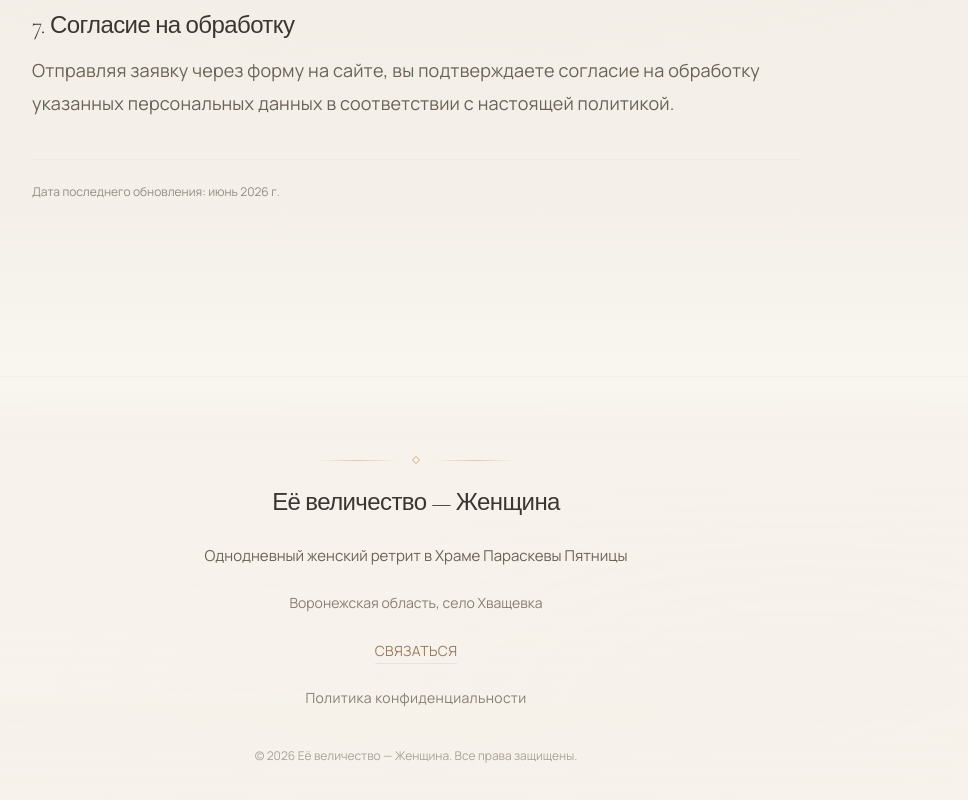
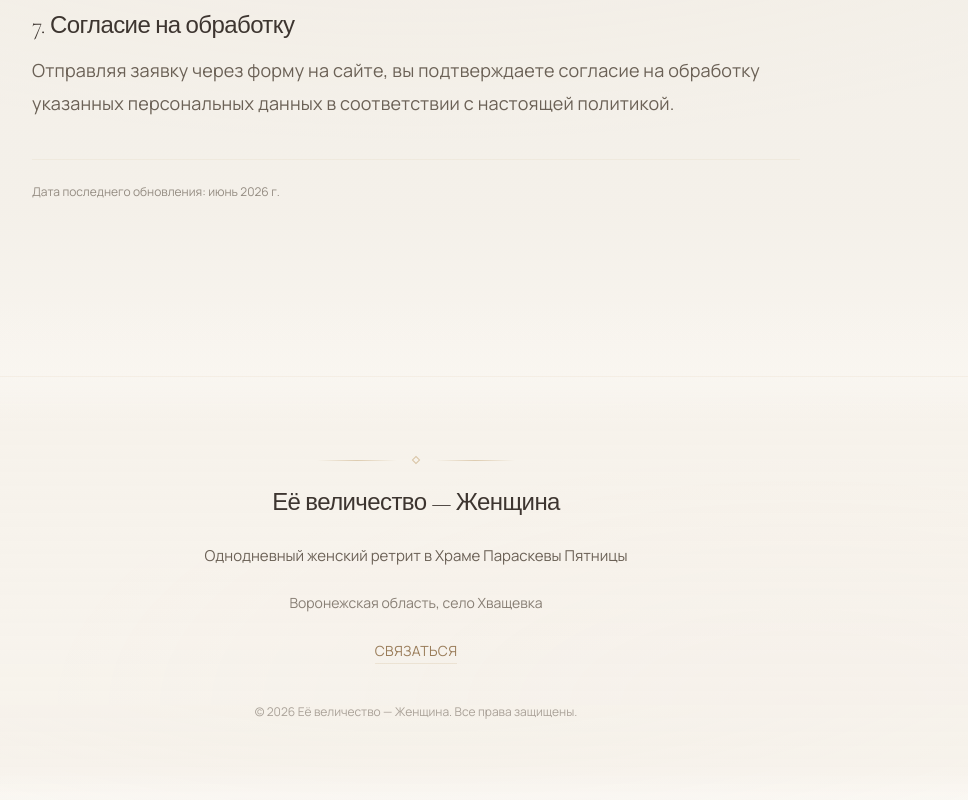
Before and after one commit to natalika88/Voroneg, a Next.js app: page /privacy in a window 1280 px wide. Shown: the part 1695-2495 px from the top of the page, without its empty margins (224-1192 px from the left). Built offline with nearby package versions, Linux system fonts and the light colour scheme.

Commit message:
политика

```diff
--- a/components/sections/Footer.tsx
+++ b/components/sections/Footer.tsx
@@ -1,9 +1,7 @@
 import { siteContent } from "@/lib/constants";
-import { getAssetPath } from "@/lib/assets";
 import { DecorativeDivider } from "@/components/ui/DecorativeElements";
 
 const { footer } = siteContent;
-const privacyHref = getAssetPath(footer.privacyHref);
 
 export function Footer() {
   return (
@@ -30,13 +28,6 @@ export function Footer() {
             {footer.contactLabel}
           </a>
 
-          <a
-            href={privacyHref}
-            className="text-xs sm:text-sm text-text-muted/80 hover:text-gold transition-colors tracking-wide"
-          >
-            {footer.privacyLabel}
-          </a>
-
           <p className="text-[11px] sm:text-xs text-text-muted/55 mt-3 sm:mt-4">
             © {new Date().getFullYear()} {footer.title}. Все права защищены.
           </p>
--- a/components/sections/RegistrationForm.tsx
+++ b/components/sections/RegistrationForm.tsx
@@ -11,7 +11,6 @@ import { SectionHeading } from "@/components/ui/SectionHeading";
 import { Button } from "@/components/ui/Button";
 import { FadeInView } from "@/components/ui/FadeInView";
 import { GlowBackground } from "@/components/ui/DecorativeElements";
-import { DataProtectionNotice } from "@/components/ui/DataProtectionNotice";
 
 const { form, footer } = siteContent;
 const privacyHref = getAssetPath(footer.privacyHref);
@@ -121,8 +120,6 @@ export function RegistrationForm() {
                   noValidate
                   aria-label="Форма записи на ретрит"
                 >
-                  <DataProtectionNotice />
-
                   <input type="hidden" name="_next" value={returnUrl} />
                   <input type="hidden" name="_subject" value={form.submitSubject} />
                   <input type="hidden" name="_template" value="table" />
```
